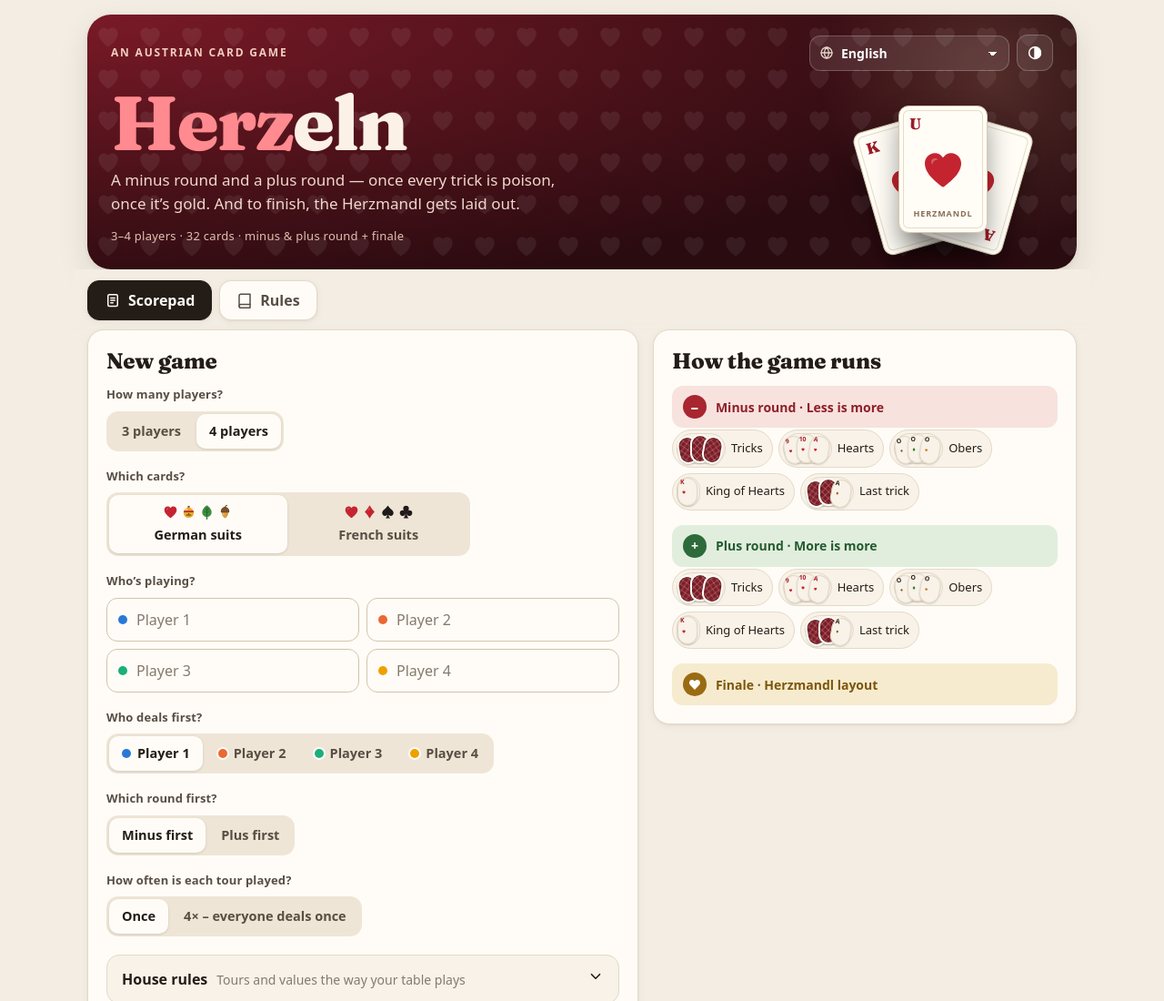
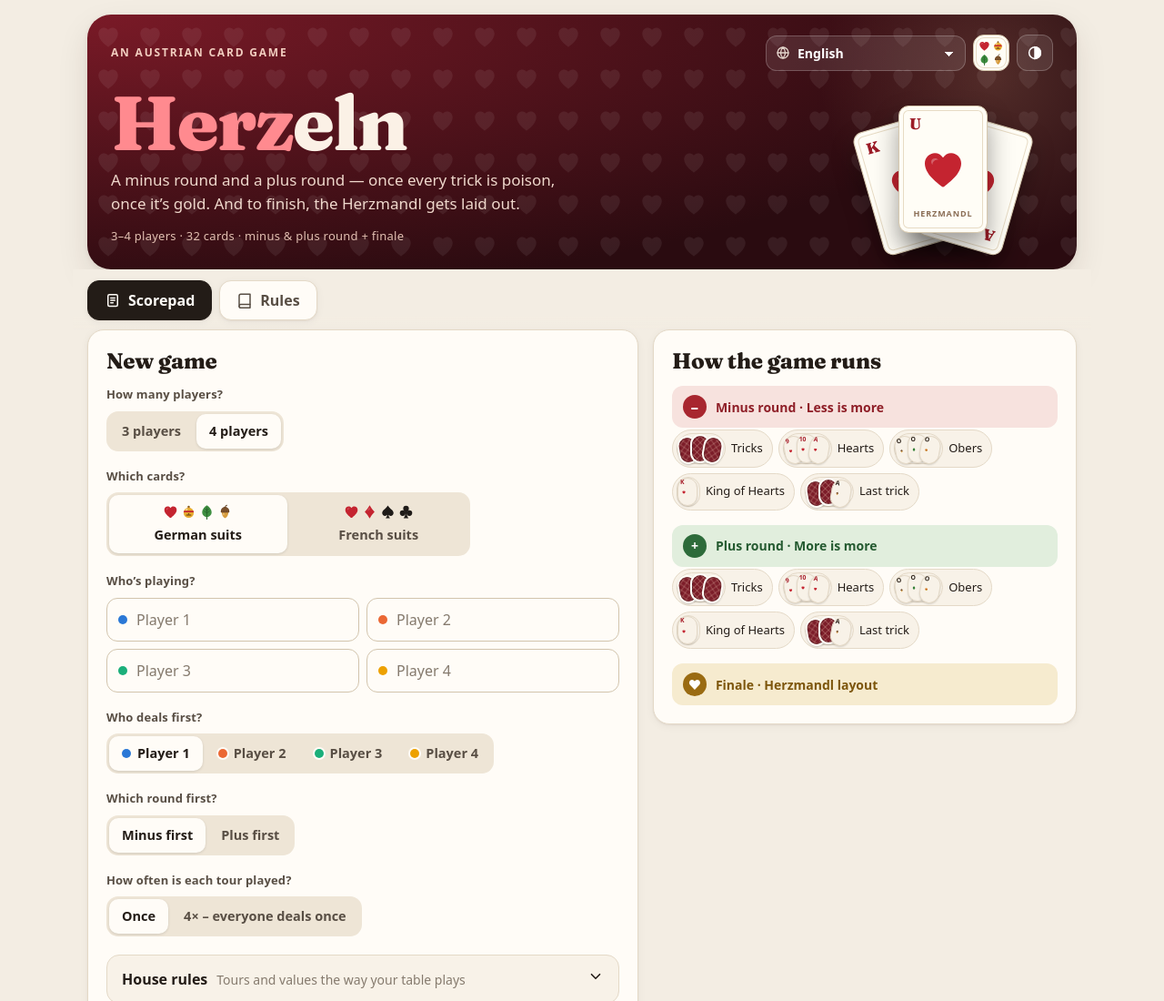
Before and after one commit to benediktschlager/vibes, a plain HTML site: page herzeln.html in a window 1280 px wide. Shown: the top 1100 px of the page at 91% size. Drawn offline with Linux system fonts and the light colour scheme.

Commit message:
Herzeln: Kartenumschalter oben im Kopf, schmale Handys
Co-Authored-By: Claude Opus 5.5 <noreply@anthropic.com>

```diff
--- a/herzeln.html
+++ b/herzeln.html
@@ -77,11 +77,12 @@ button:disabled{cursor:not-allowed}
   background:radial-gradient(circle,rgba(255,190,150,.18),transparent 65%)}
 .hero-top{display:flex;justify-content:space-between;align-items:center;gap:12px;flex-wrap:wrap}
 .eyebrow{font-size:12px;letter-spacing:.15em;text-transform:uppercase;font-weight:650;color:#f1cdbf}
-.hero-ctl{display:flex;gap:8px;align-items:center}
-.lang{position:relative;display:inline-flex;align-items:center}
+.hero-ctl{display:flex;gap:8px;align-items:center;min-width:0;max-width:100%}
+.hero-ctl .icon-btn{flex:none}
+.lang{position:relative;display:inline-flex;align-items:center;min-width:0}
 .lang svg{position:absolute;left:11px;width:16px;height:16px;pointer-events:none;opacity:.85}
 .lang select{appearance:none;-webkit-appearance:none;border:1px solid rgba(255,255,255,.22);background:rgba(255,255,255,.1);color:#fff;
-  border-radius:12px;padding:8px 32px 8px 34px;font-weight:650;font-size:14px;cursor:pointer;max-width:62vw;
+  border-radius:12px;padding:8px 32px 8px 34px;font-weight:650;font-size:14px;cursor:pointer;max-width:62vw;min-width:0;width:100%;text-overflow:ellipsis;
   background-image:linear-gradient(45deg,transparent 50%,#fff 50%),linear-gradient(135deg,#fff 50%,transparent 50%);
   background-position:calc(100% - 17px) 55%,calc(100% - 12px) 55%;background-size:5px 5px;background-repeat:no-repeat}
 .lang select:hover{background-color:rgba(255,255,255,.16)}
@@ -90,6 +91,9 @@ button:disabled{cursor:not-allowed}
 .icon-btn svg{width:18px;height:18px}
 .hero .icon-btn{border-color:rgba(255,255,255,.22);background:rgba(255,255,255,.1);color:#fff}
 .hero .icon-btn:hover{background:rgba(255,255,255,.16)}
+.hero .deck-btn{grid-template-columns:repeat(2,13px);grid-template-rows:repeat(2,13px);gap:2px;place-content:center;background:var(--paper);border-color:var(--paper-line);--suit-k:#1f1b18;box-shadow:inset 0 0 0 2px var(--paper),inset 0 0 0 3px #e7dbc4}
+.hero .deck-btn:hover{background:#fff}
+.deck-btn svg{width:13px;height:13px}
 .hero-body{display:grid;grid-template-columns:minmax(0,1fr) auto;gap:28px;align-items:center;margin-top:14px}
 .hero h1{font-family:var(--font-display);font-weight:800;font-size:clamp(48px,9vw,84px);line-height:.92;margin:4px 0 12px;letter-spacing:-.025em;font-variation-settings:"opsz" 144}
 .hero h1 .h{color:#ff8a8f}
@@ -709,6 +713,7 @@ const S = {
   finalRestTxt:['Schluss ist, sobald der Erste draußen ist. Jeder andere zahlt {v} pro Karte, die er noch hält.','Aus is, sobald da Erste draußn is. De andern zoin {v} pro Kortn, de’s no in da Hand hom.','Aus isch, sobald dr Erschte draußn isch. Di ondern zohln {v} pro Kortn, de sie no in dr Hond hobm.','Fertig isch, sobald dr Erscht dussa isch. Alli andera zahlend {v} pro Karta, wo sie no in dr Hand hend.','It ends as soon as the first player is out. Everyone else pays {v} per card still in hand.'],
   deckQ:['Mit welchen Karten?','Mit wöche Kortn?','Mit welle Kortn?','Mit wela Karta?','Which cards?'],
   deck_dd:['Doppeldeutsch','Doppeldeitsch','Doppeldeitsch','Doppeldütsch','German suits'],
+  deckToast:['Karten: {d}','Kortn: {d}','Kortn: {d}','Karta: {d}','Cards: {d}'],
   deck_fr:['Französisch','Französisch','Französisch','Französisch','French suits'],
   toPad:['Zum Spielblock','Zum Aufschreibn','Zun Aufschreibm','Zum Ufschriiba','Open the scorepad'],
   footer:['Touren und Werte angelehnt an die Piatnik-Regeln, Minus-/Plusrunde und Herzmandl-Finale nach Hausbrauch. Der Spielblock speichert alles nur auf diesem Gerät.','Touren und Wert ongelehnt an de Piatnik-Regln, Minus-/Plusrundn und Herzmandl-Finale wia’s bei uns da Brauch is. Da Block speichat ois nur auf dem Gerät.','Touren und Werte ungelehnt an di Piatnik-Regln, Minus-/Plusrundn und Herzmandl-Finale noch Hausbrauch. Dr Block speichert olls lei auf den Gerät.','Toura und Wert agleint a d’Piatnik-Regla, Minus-/Plusrunda und Herzmandli-Finale noch Husbruuch. Dr Block speichert alls nu uf dem Grät.','Tours and values follow the Piatnik rules; the minus/plus rounds and the Herzmandl finale are house custom. The scorepad stores everything on this device only.']
@@ -1271,6 +1276,7 @@ function heroHTML(){
         <label class="lang">${IC.globe}<span class="vh">${t('langLabel')}</span>
           <select id="lang-select" data-change="lang">${opt('de')}<optgroup label="${t('dialects')}">${opt('mv')}${opt('st')}${opt('li')}</optgroup>${opt('en')}</select>
         </label>
+        <button class="icon-btn deck-btn" id="deck-btn" data-act="deck" title="${esc(t('deckToast', {d:t('deck_' + state.deck)}))}" aria-label="${esc(t('deckToast', {d:t('deck_' + state.deck)}))}">${SUITS.map(suitSvg).join('')}</button>
         <button class="icon-btn" id="theme-btn" data-act="theme" title="${t('themeLabel')}: ${t('theme_' + state.theme)}" aria-label="${t('themeLabel')}: ${t('theme_' + state.theme)}">${themeIc}</button>
       </div>
     </div>
@@ -1777,6 +1783,7 @@ const ACT = {
   setEpoch(el){ state.setup.epochFirst = el.dataset.v; },
   setRepeat(el){ state.setup.repeat = el.dataset.v; },
   setDeck(el){ state.deck = el.dataset.v === 'fr' ? 'fr' : 'dd'; },
+  deck(){ state.deck = isFr() ? 'dd' : 'fr'; toast(t('deckToast', {d:t('deck_' + state.deck)})); },
   setHerzMode(el){ state.setup.tours.herz.mode = el.dataset.v; },
   setFinalMode(el){ state.setup.final.mode = el.dataset.v; },
   resetRules(){ const d = DEFAULT_SETUP(); Object.assign(state.setup, {tours:d.tours, final:d.final, epochFirst:d.epochFirst, repeat:d.repeat}); },
```
